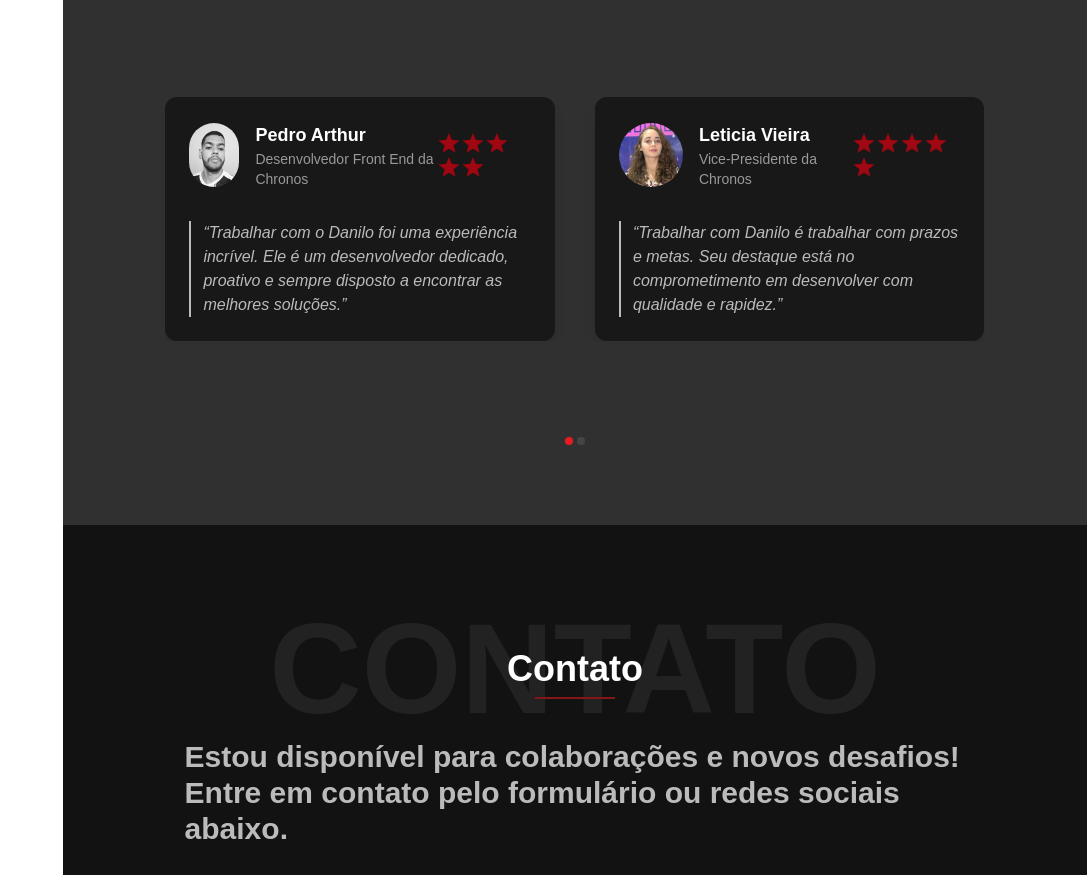
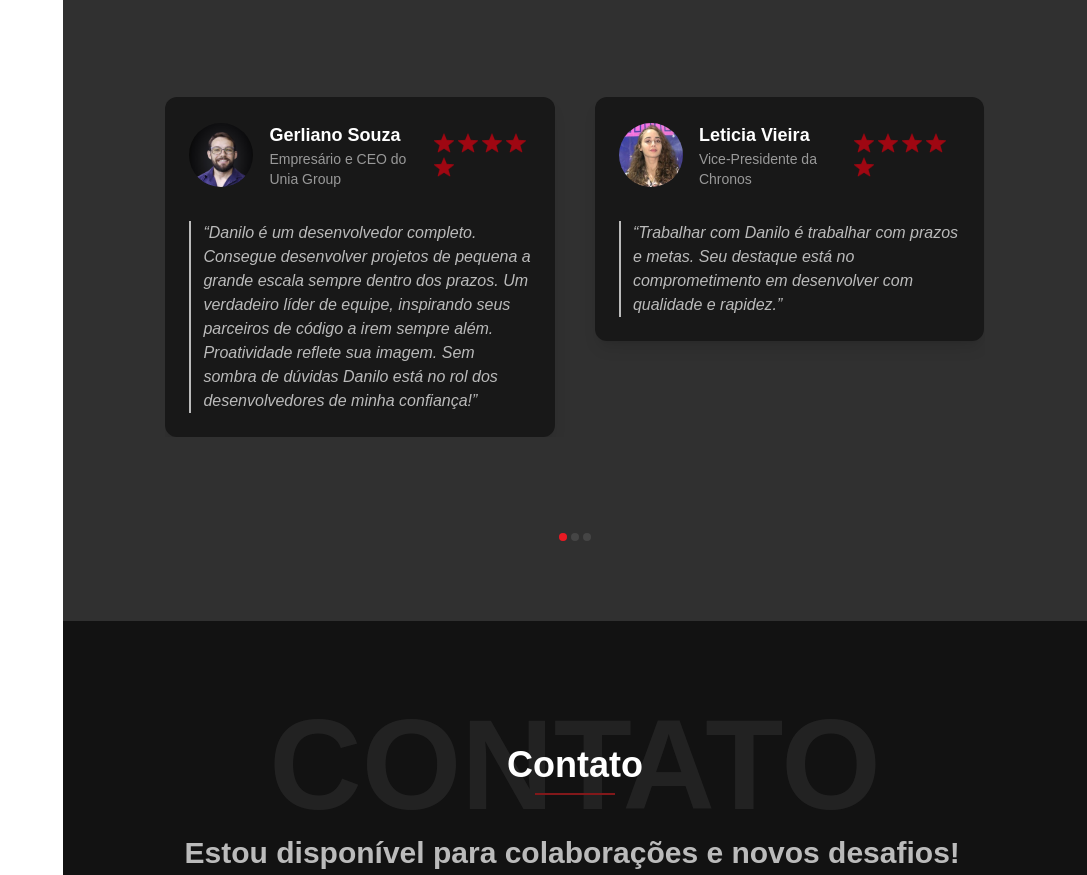
Before and after one commit to JoseDaniloS/Official-Portfolio, a React (Vite) app: page / in a window 1280 px wide. Shown: the part 5140-6015 px from the top of the page, without its empty margins (193-1280 px from the left). Built offline with nearby package versions, Linux system fonts and the light colour scheme.

Commit message:
feat: add Gerliano Souza to reviews feebacks section

```diff
--- a/src/components/Global/TitleAnimateForEntry.jsx
+++ b/src/components/Global/TitleAnimateForEntry.jsx
@@ -1,9 +1,9 @@
-import { AnimatePresence, motion } from "motion/react";
+import { AnimatePresence, motion } from "framer-motion";
 
-export default function TitleAnimateForEntry({showContent}) {
+export default function TitleAnimateForEntry({ showContent }) {
   return (
     <AnimatePresence>
-      {!showContent &&
+      {!showContent && (
         <motion.div
           className="w-full h-dvh absolute z-50 flex justify-center bg-[#0E0E0E] items-center"
           initial={{ opacity: 1 }}
@@ -14,12 +14,14 @@ export default function TitleAnimateForEntry({showContent}) {
           <motion.h1
             initial={{ opacity: 0, scale: 0.7, y: 20, rotate: -5 }}
             animate={{ opacity: 1, scale: 1, y: 0, rotate: 0 }}
+            exit={{ opacity: 0, scale: 0.7, y: 20, rotate: -5 }}
             transition={{ duration: 1.2, ease: "easeOut" }}
             className="text-5xl font-bold text-white tracking-widest"
           >
             {"<J/D>"}
           </motion.h1>
-        </motion.div>}
+        </motion.div>
+      )}
     </AnimatePresence>
   );
 }
--- a/src/database/Feedbacks.js
+++ b/src/database/Feedbacks.js
@@ -1,15 +1,16 @@
 import PedroArthur from "../assets/Feedback/PedroArthur.jpg"
 import AnthonyKevy from "../assets/Feedback/AnthonyKevy.jpg"
 import LeticiaVieira from "../assets/Feedback/LeticiaVieira.png"
+import GerlianoSouza from "../assets/Feedback/Gerliano.png"
 
 export const reviews = [
   {
-    name: "Pedro Arthur",
-    role: "Desenvolvedor Front End da Chronos",
-    image: PedroArthur,
+    name: "Gerliano Souza",
+    role: "Empresário e CEO do Unia Group",
+    image: GerlianoSouza,
     stars: 5,
     feedback:
-      "Trabalhar com o Danilo foi uma experiência incrível. Ele é um desenvolvedor dedicado, proativo e sempre disposto a encontrar as melhores soluções."
+      "Danilo é um desenvolvedor completo. Consegue desenvolver projetos de pequena a grande escala sempre dentro dos prazos. Um verdadeiro líder de equipe, inspirando seus parceiros de código a irem sempre além. Proatividade reflete sua imagem. Sem sombra de dúvidas Danilo está no rol dos desenvolvedores de minha confiança!"
   },
   {
     name: "Leticia Vieira",
@@ -20,6 +21,14 @@ export const reviews = [
       "Trabalhar com Danilo é trabalhar com prazos e metas. Seu destaque está no comprometimento em desenvolver com qualidade e rapidez."
   },
   {
+    name: "Pedro Arthur",
+    role: "Desenvolvedor Front End da Chronos",
+    image: PedroArthur,
+    stars: 5,
+    feedback:
+      "Trabalhar com o Danilo foi uma experiência incrível. Ele é um desenvolvedor dedicado, proativo e sempre disposto a encontrar as melhores soluções."
+  },
+  {
     name: "Anthony Kevy",
     role: "Social Media da Chronos",
     image: AnthonyKevy,
--- /dev/null
+++ b/src/hooks/useVisibilityState.js
@@ -0,0 +1,17 @@
+import { useState, useEffect } from "react";
+
+export function useVisibilityState() {
+    const [showContent, setShowContent] = useState(false);
+
+    useEffect(() => {
+        if (document.visibilityState === "visible") {
+            const timer = setTimeout(() => {
+                setShowContent(true);
+            }, 1500);
+
+            return () => clearTimeout(timer);
+        }
+    }, []);
+
+    return { showContent };
+}
--- a/src/layout/Aside/index.jsx
+++ b/src/layout/Aside/index.jsx
@@ -23,7 +23,6 @@ export default function Aside() {
         entries.some(entry => {
           if (entry.isIntersecting) {
             setActiveSection(entry.target.id);
-            console.log(activeSection)
           }
         });
       },
--- a/src/pages/Home/index.jsx
+++ b/src/pages/Home/index.jsx
@@ -1,4 +1,4 @@
-import React, { useEffect, useState } from "react";
+import React from "react";
 
 import AboutMe from "./Sections/About_Me";
 import Aside from "../../layout/Aside";
@@ -11,17 +11,10 @@ import Footer from "../../layout/Footer";
 import Header from "../../layout/Header";
 import ReturnToTop from "../../components/Global/ReturnToTop";
 import TitleAnimateForEntry from "../../components/Global/TitleAnimateForEntry";
+import { useVisibilityState } from "../../hooks/useVisibilityState";
 
 export default function Home() {
-  const [showContent, setShowContent] = useState(false);
-
-  useEffect(() => {
-    const timer = setTimeout(() => {
-      setShowContent(true);
-    }, 1500);
-
-    return () => clearTimeout(timer);
-  }, []);
+const { showContent } = useVisibilityState();
 
   return (
     <>
```
Also changed, not shown: src/assets/Feedback/Gerliano.png (added).
